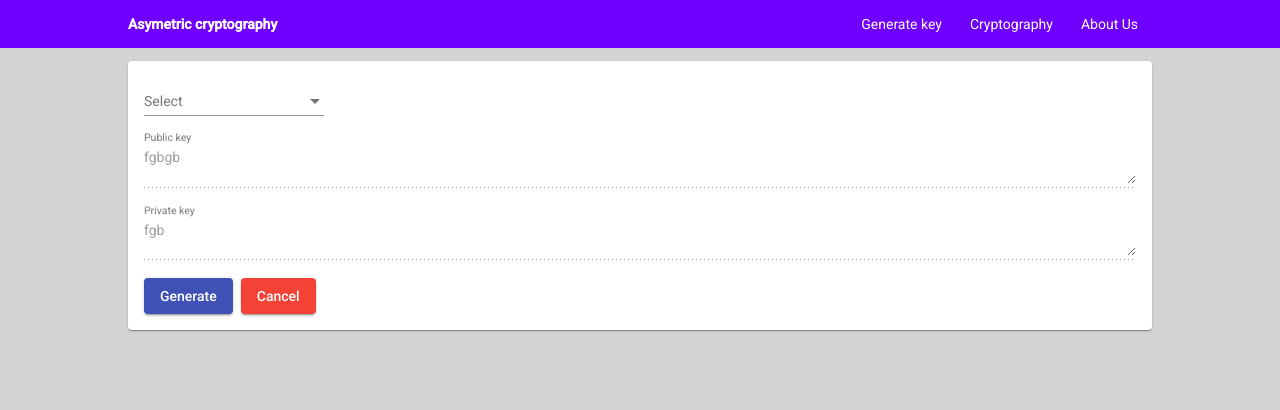
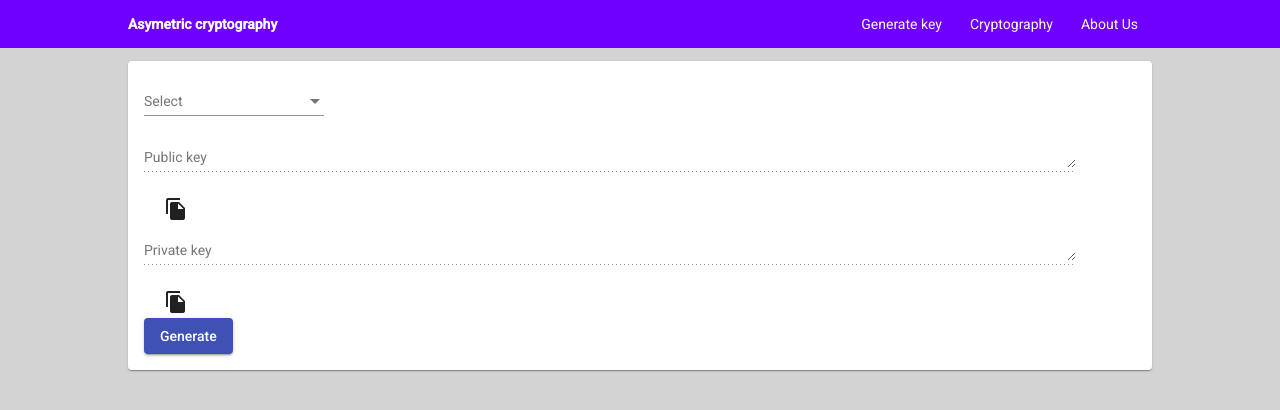
Before and after one commit to kaveer/AsymetricCryptogrsphy, an Angular app: page / in a window 1280 px wide. Shown: the top 410 px of the page. Built offline with nearby package versions, Linux system fonts and the light colour scheme.

Commit message:
UI design

```diff
--- a/src/app/app.component.ts
+++ b/src/app/app.component.ts
@@ -8,5 +8,5 @@ import { Component } from '@angular/core';
 export class AppComponent {
   modeselect: string = ''
 
-  title = 'AsymetricCryptography';
+  title = 'Asymetric Cryptography';
 }
--- a/src/app/cryptography/cryptography.component.html
+++ b/src/app/cryptography/cryptography.component.html
@@ -1 +1,28 @@
-<p>cryptography works!</p>
+<mat-tab-group>
+    <mat-tab label="Encrypt">
+          <mat-form-field class="example-full-width">
+            <textarea rows="5" matInput placeholder="Public key"></textarea>
+          </mat-form-field>
+
+          <mat-form-field class="example-full-width">
+            <textarea rows="10" matInput disabled placeholder="Private key"></textarea>
+          </mat-form-field>
+
+          <div class="example-button-row">
+            <button mat-raised-button color="primary">Encrypt</button>
+          </div>
+    </mat-tab>
+    <mat-tab label="Decrypt">
+            <mat-form-field class="example-full-width">
+              <textarea rows="5" matInput disabled placeholder="Public key"></textarea>
+            </mat-form-field>
+
+            <mat-form-field class="example-full-width">
+              <textarea rows="10" matInput disabled placeholder="Private key"></textarea>
+            </mat-form-field>
+
+            <div class="example-button-row">
+              <button mat-raised-button color="primary">Decrypt</button>
+            </div>
+    </mat-tab>
+  </mat-tab-group>
--- a/src/app/cryptography/cryptography.component.scss
+++ b/src/app/cryptography/cryptography.component.scss
@@ -0,0 +1,24 @@
+.example-form {
+    min-width: 150px;
+    max-width: 500px;
+    width: 100%;
+  }
+
+  .example-full-width {
+    width: 100%;
+  }
+
+  .example-button-row button,
+.example-button-row a {
+  margin-right: 8px;
+}
+
+
+.example-container {
+  display: flex;
+  flex-direction: column;
+}
+
+.example-container > * {
+  width: 100%;
+}
--- a/src/app/generate-key/generate-key.component.html
+++ b/src/app/generate-key/generate-key.component.html
@@ -7,15 +7,26 @@
     </mat-select>
 </mat-form-field>
 
+<div>
   <mat-form-field class="example-full-width">
-    <textarea matInput disabled placeholder="Public key">{{sPublicKey}}</textarea>
+    <textarea  rows="1" matInput disabled placeholder="Public key">{{sPublicKey}}</textarea>
   </mat-form-field>
 
+  <button mat-button>
+    <mat-icon>file_copy</mat-icon>
+  </button>
+</div>
+
+<div>
   <mat-form-field class="example-full-width">
-    <textarea matInput disabled placeholder="Private key">{{sPrivateKey}}</textarea>
+    <textarea rows="1" matInput disabled placeholder="Private key">{{sPrivateKey}}</textarea>
   </mat-form-field>
 
-  <div class="example-button-row">
-    <button mat-raised-button (click)="GenerateKeyClick()" color="primary">Generate</button>
-    <button mat-raised-button (click)="CancelClick()" color="warn">Cancel</button>
-  </div>
+  <button mat-button>
+    <mat-icon>file_copy</mat-icon>
+  </button>
+</div>
+
+<div class="example-button-row">
+  <button mat-raised-button (click)="GenerateKeyClick()" color="primary">Generate</button>
+</div>
--- a/src/app/generate-key/generate-key.component.scss
+++ b/src/app/generate-key/generate-key.component.scss
@@ -5,7 +5,7 @@
   }
 
   .example-full-width {
-    width: 100%;
+    width: 94%;
   }
 
   .example-button-row button,
--- a/src/app/generate-key/generate-key.component.ts
+++ b/src/app/generate-key/generate-key.component.ts
@@ -1,4 +1,5 @@
 import { Component, OnInit } from '@angular/core';
+import {MatSnackBar} from '@angular/material/snack-bar';
 
 @Component({
   selector: 'app-generate-key',
@@ -8,22 +9,17 @@ import { Component, OnInit } from '@angular/core';
 export class GenerateKeyComponent implements OnInit {
 
   sSelectBitType: string = '-1'
-  sPrivateKey: string = 'fgb'
-  sPublicKey: string = 'fgbgb'
+  sPrivateKey: string = ''
+  sPublicKey: string = ''
 
-  constructor() { }
+  constructor(private _snackBar: MatSnackBar) { }
 
   ngOnInit(): void {
   }
 
   GenerateKeyClick(){
-
+    this._snackBar.open("message", "Ok", {
+      duration: 2000,
+    });
   }
-
-  CancelClick(){
-    this.sSelectBitType = '-1'
-    this.sPrivateKey = ''
-    this.sPublicKey = ''
-  }
-
 }
```
Also changed, not shown: src/app/app.module.ts (+15 -1 lines).
